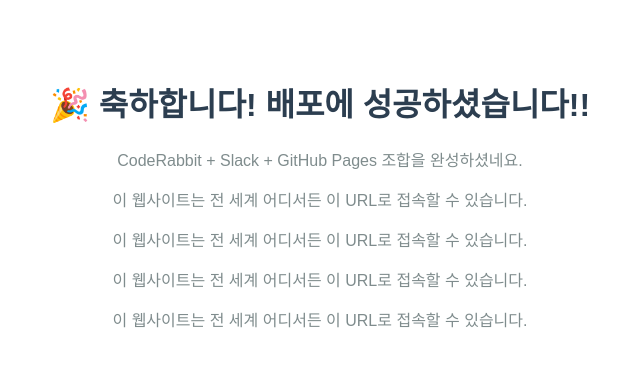
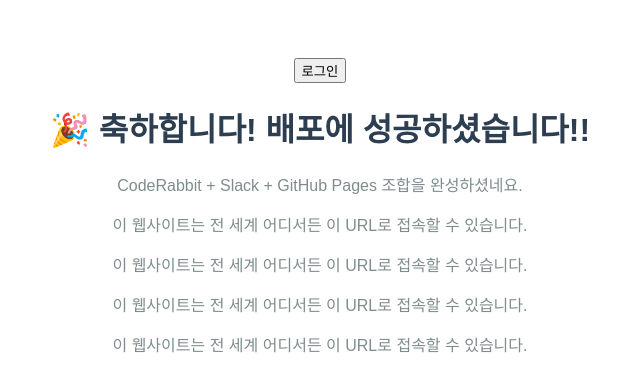
Before and after one commit to fourtwofive/gitDemo, a plain HTML site: page index.html in a window 1280 px wide. Shown: the whole page, without its empty margins (320-960 px from the left). Drawn offline with Linux system fonts and the light colour scheme.

Commit message:
[login] add login button

```diff
--- a/index.html
+++ b/index.html
@@ -9,6 +9,10 @@
     </style>
 </head>
 <body>
+<header>
+<button class="login-btn" onclick="alert('로그인')"> 로그인 </button>
+
+</header>
 <h1>🎉 축하합니다! 배포에 성공하셨습니다!!</h1>
 <p>CodeRabbit + Slack + GitHub Pages 조합을 완성하셨네요.</p>
 <p>이 웹사이트는 전 세계 어디서든 이 URL로 접속할 수 있습니다.</p>
```
